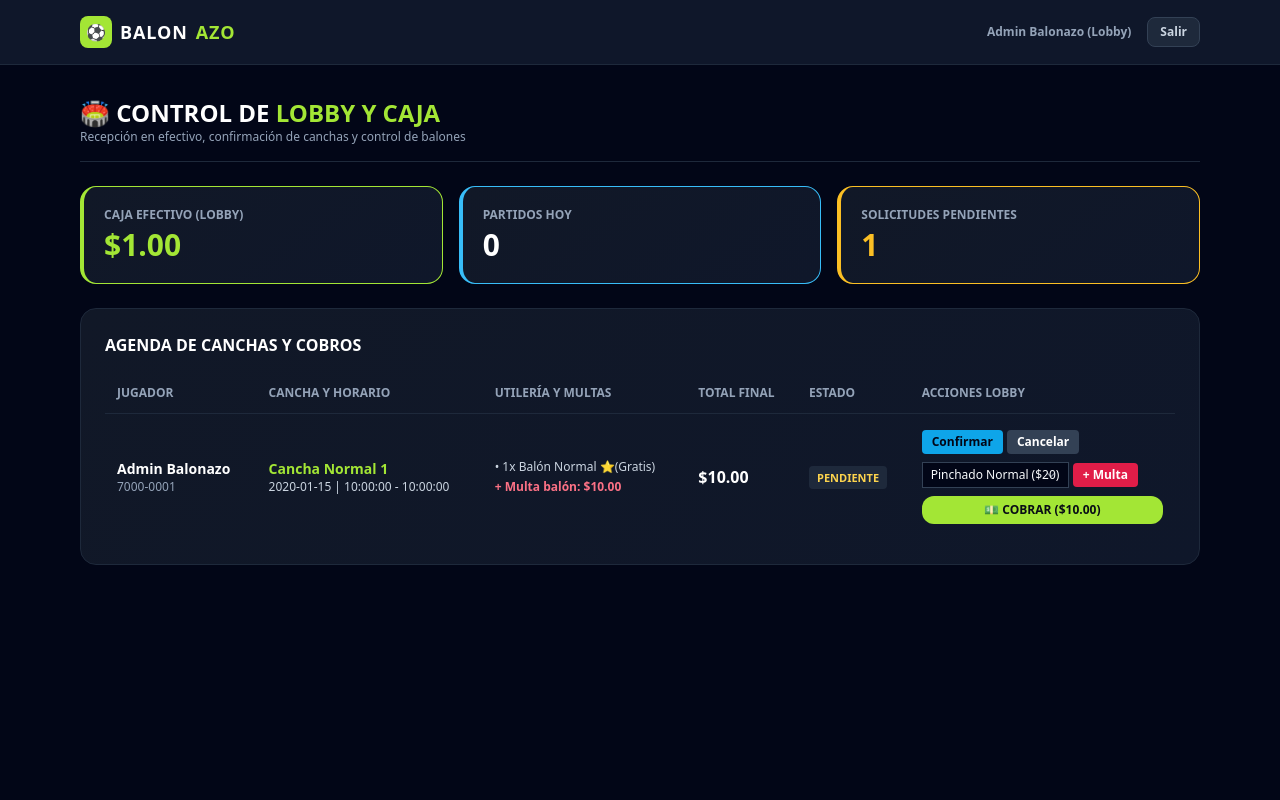
After one commit to SistemaCanchas/Sistema-Gestion-Canchas, a Laravel app: page /lobby in a window 1280 px wide. The commit adds this page. Run offline with Laravel 12, Linux system fonts and the light colour scheme; a user stored in the database is signed in; data comes from the database, SQL or seed files in the repository; tables that the repository leaves empty hold one stand-in row (values such as "Sample post"); style sheets or scripts are compiled from the project's sources; some libraries are stand-ins or nearby versions.

Commit message:
Paso seis pal 10: Vistasssss 1.0

```diff
--- /dev/null
+++ b/app/Http/Controllers/Web/AdminLobbyController.php
@@ -0,0 +1,84 @@
+<?php
+
+namespace App\Http\Controllers\Web;
+
+use App\Http\Controllers\Controller;
+use App\Models\Pago;
+use App\Models\Penalizacion;
+use App\Models\Reservacion;
+use Illuminate\Http\Request;
+
+class AdminLobbyController extends Controller
+{
+    public function index()
+    {
+        $reservaciones = Reservacion::with(['cliente', 'cancha', 'equipamientos.equipamiento', 'pago', 'penalizaciones'])
+            ->orderByDesc('fecha')
+            ->orderBy('hora_inicio')
+            ->get();
+
+        $ingresosTotales = Pago::sum('monto');
+        $reservasHoy = Reservacion::whereDate('fecha', today())->count();
+        $pendientes = Reservacion::where('estado', 'pendiente')->count();
+
+        return view('admin.lobby', compact('reservaciones', 'ingresosTotales', 'reservasHoy', 'pendientes'));
+    }
+
+    public function confirmar($id)
+    {
+        $reserva = Reservacion::findOrFail($id);
+        $reserva->update(['estado' => 'confirmada']);
+        return back()->with('exito', "Reservación #{$reserva->id} confirmada.");
+    }
+
+    public function cancelar($id)
+    {
+        $reserva = Reservacion::findOrFail($id);
+        $reserva->update(['estado' => 'cancelada']);
+        return back()->with('exito', "Reservación #{$reserva->id} cancelada.");
+    }
+
+    public function penalizar(Request $request, $id)
+    {
+        $request->validate(['tipo_balon' => 'required|in:balon_normal,balon_ac']);
+        $reserva = Reservacion::findOrFail($id);
+        $multa = $request->tipo_balon === 'balon_ac' ? 30.00 : 20.00;
+
+        Penalizacion::create([
+            'reservacion_id' => $reserva->id,
+            'tipo_balon' => $request->tipo_balon,
+            'monto_multa' => $multa,
+            'descripcion' => 'Balón pinchado durante el partido',
+            'pagada' => false,
+        ]);
+
+        $nuevoTotalMultas = $reserva->total_penalizaciones + $multa;
+        $reserva->update([
+            'total_penalizaciones' => $nuevoTotalMultas,
+            'total_final' => $reserva->subtotal_cancha + $reserva->subtotal_equipo + $nuevoTotalMultas,
+        ]);
+
+        return back()->with('exito', "Multa de $$multa agregada por balón pinchado.");
+    }
+
+    public function cobrar($id)
+    {
+        $reserva = Reservacion::findOrFail($id);
+
+        if ($reserva->estado === 'pagada') {
+            return back()->with('error', 'Esta reservación ya fue pagada.');
+        }
+
+        Pago::create([
+            'reservacion_id' => $reserva->id,
+            'monto' => $reserva->total_final,
+            'metodo_pago' => 'efectivo_lobby',
+            'notas_cobro' => 'Pagado en efectivo en el lobby',
+        ]);
+
+        $reserva->penalizaciones()->update(['pagada' => true]);
+        $reserva->update(['estado' => 'pagada']);
+
+        return back()->with('exito', "¡Pago en efectivo de \${$reserva->total_final} registrado en el lobby!");
+    }
+}
--- /dev/null
+++ b/public/css/balonazo.css
@@ -0,0 +1,75 @@
+body {
+    background-color: #090d16 !important;
+    color: #f1f5f9 !important;
+}
+
+.tarjeta-estadio {
+    background: linear-gradient(145deg, #111827, #0f172a);
+    border: 1px solid #1e293b;
+    border-radius: 1rem;
+}
+
+.tarjeta-cancha:hover {
+    border-color: #a3e635;
+    transform: translateY(-2px);
+    transition: all 0.2s ease;
+}
+
+.btn-neon {
+    background-color: #a3e635 !important;
+    color: #090d16 !important;
+    font-weight: 900 !important;
+    border-radius: 0.75rem;
+    transition: all 0.2s ease;
+}
+
+.btn-neon:hover {
+    background-color: #bef264 !important;
+}
+
+input[type="email"],
+input[type="password"],
+input[type="text"] {
+    background-color: #020617 !important;
+    border-color: #334155 !important;
+    color: #f8fafc !important;
+}
+
+label,
+span.text-gray-600 {
+    color: #cbd5e1 !important;
+}
+
+button[type="submit"].inline-flex {
+    background-color: #a3e635 !important;
+    color: #090d16 !important;
+    font-weight: 800 !important;
+}
+
+.max-w-md {
+    max-width: 420px !important;
+    width: 100% !important;
+    margin: 0 auto !important;
+    background-color: #111827 !important;
+    border: 1px solid #1e293b !important;
+    border-radius: 1rem !important;
+    padding: 2rem !important;
+}
+
+input[type="email"],
+input[type="password"],
+input[type="text"],
+input[type="date"],
+input[type="time"],
+input[type="number"],
+select {
+    background-color: #020617 !important;
+    border-color: #334155 !important;
+    color: #f8fafc !important;
+}
+
+ul.text-red-600 li,
+.text-red-600 {
+    color: #fb7185 !important;
+    font-weight: bold !important;
+}
--- /dev/null
+++ b/resources/views/admin/lobby.blade.php
@@ -0,0 +1,15 @@
+<x-app-layout>
+    <div class="max-w-6xl mx-auto py-8 px-4 space-y-6">
+        <div class="border-b border-slate-800 pb-4">
+            <h1 class="text-2xl font-black uppercase text-white">🏟️ Control de <span class="text-lime-400">Lobby y Caja</span></h1>
+            <p class="text-xs text-slate-400">Recepción en efectivo, confirmación de canchas y control de balones</p>
+        </div>
+
+        @if(session('exito'))
+            <div class="bg-lime-400/10 border border-lime-400 text-lime-300 p-4 rounded-xl text-sm font-bold">✅ {{ session('exito') }}</div>
+        @endif
+
+        @include('admin.partes.metricas')
+        @include('admin.partes.tabla')
+    </div>
+</x-app-layout>
--- /dev/null
+++ b/resources/views/admin/partes/metricas.blade.php
@@ -0,0 +1,14 @@
+<div class="grid grid-cols-1 md:grid-cols-3 gap-4">
+    <div class="tarjeta-estadio p-5 border-l-4 border-lime-400">
+        <p class="text-xs uppercase text-slate-400 font-bold">Caja Efectivo (Lobby)</p>
+        <p class="text-3xl font-black text-lime-400 mt-1">${{ number_format($ingresosTotales, 2) }}</p>
+    </div>
+    <div class="tarjeta-estadio p-5 border-l-4 border-sky-400">
+        <p class="text-xs uppercase text-slate-400 font-bold">Partidos Hoy</p>
+        <p class="text-3xl font-black text-white mt-1">{{ $reservasHoy }}</p>
+    </div>
+    <div class="tarjeta-estadio p-5 border-l-4 border-amber-400">
+        <p class="text-xs uppercase text-slate-400 font-bold">Solicitudes Pendientes</p>
+        <p class="text-3xl font-black text-amber-400 mt-1">{{ $pendientes }}</p>
+    </div>
+</div>
--- /dev/null
+++ b/resources/views/admin/partes/tabla.blade.php
@@ -0,0 +1,77 @@
+<div class="tarjeta-estadio p-6">
+    <h3 class="text-base font-black uppercase text-white mb-4">Agenda de Canchas y Cobros</h3>
+    <div class="overflow-x-auto">
+        <table class="min-w-full text-sm text-left">
+            <thead class="text-xs uppercase text-slate-400 border-b border-slate-800">
+                <tr>
+                    <th class="px-3 py-3">Jugador</th>
+                    <th class="px-3 py-3">Cancha y Horario</th>
+                    <th class="px-3 py-3">Utilería y Multas</th>
+                    <th class="px-3 py-3">Total Final</th>
+                    <th class="px-3 py-3">Estado</th>
+                    <th class="px-3 py-3">Acciones Lobby</th>
+                </tr>
+            </thead>
+            <tbody class="divide-y divide-slate-800">
+                @foreach($reservaciones as $res)
+                    <tr class="hover:bg-slate-900/60">
+                        <td class="px-3 py-4">
+                            <p class="font-bold text-white">{{ $res->cliente->name }}</p>
+                            <p class="text-xs text-slate-400">{{ $res->cliente->telefono ?? $res->cliente->email }}</p>
+                        </td>
+                        <td class="px-3 py-4">
+                            <p class="font-bold text-lime-400">{{ $res->cancha->nombre }}</p>
+                            <p class="text-xs text-slate-300">{{ $res->fecha }} | {{ $res->hora_inicio }} - {{ $res->hora_fin }}</p>
+                        </td>
+                        <td class="px-3 py-4 space-y-1">
+                            @foreach($res->equipamientos as $det)
+                                <span class="block text-xs text-slate-300">• {{ $det->cantidad }}x {{ $det->equipamiento->nombre }} {{ $det->es_cortesia ? '⭐(Gratis)' : '' }}</span>
+                            @endforeach
+                            @if($res->total_penalizaciones > 0)
+                                <span class="block text-xs text-rose-400 font-bold">+ Multa balón: ${{ number_format($res->total_penalizaciones, 2) }}</span>
+                            @endif
+                        </td>
+                        <td class="px-3 py-4 font-black text-base text-white">${{ number_format($res->total_final, 2) }}</td>
+                        <td class="px-3 py-4">
+                            <span class="px-2 py-1 rounded text-[11px] font-black uppercase bg-slate-800 text-amber-300">
+                                {{ $res->estado }}
+                            </span>
+                        </td>
+                        <td class="px-3 py-4 space-y-2">
+                            @if($res->estado === 'pendiente')
+                                <div class="flex gap-1">
+                                    <form action="{{ route('admin.confirmar', $res->id) }}" method="POST">
+                                        @csrf @method('PATCH')
+                                        <button class="bg-sky-500 text-slate-950 px-2.5 py-1 rounded text-xs font-black cursor-pointer">Confirmar</button>
+                                    </form>
+                                    <form action="{{ route('admin.cancelar', $res->id) }}" method="POST">
+                                        @csrf @method('PATCH')
+                                        <button class="bg-slate-700 text-white px-2.5 py-1 rounded text-xs font-bold cursor-pointer">Cancelar</button>
+                                    </form>
+                                </div>
+                            @endif
+
+                            @if(in_array($res->estado, ['pendiente', 'confirmada']))
+                                <form action="{{ route('admin.penalizar', $res->id) }}" method="POST" class="flex items-center gap-1">
+                                    @csrf
+                                    <select name="tipo_balon" class="text-xs py-1 px-2">
+                                        <option value="balon_normal">Pinchado Normal ($20)</option>
+                                        <option value="balon_ac">Pinchado AC ($30)</option>
+                                    </select>
+                                    <button class="bg-rose-600 text-white px-2.5 py-1 rounded text-xs font-bold cursor-pointer">+ Multa</button>
+                                </form>
+
+                                <form action="{{ route('admin.cobrar', $res->id) }}" method="POST">
+                                    @csrf
+                                    <button class="w-full btn-neon px-3 py-1.5 text-xs uppercase cursor-pointer">
+                                        💵 Cobrar (${{ number_format($res->total_final, 2) }})
+                                    </button>
+                                </form>
+                            @endif
+                        </td>
+                    </tr>
+                @endforeach
+            </tbody>
+        </table>
+    </div>
+</div>
--- a/resources/views/layouts/app.blade.php
+++ b/resources/views/layouts/app.blade.php
@@ -5,7 +5,7 @@
         <meta name="viewport" content="width=device-width, initial-scale=1">
         <meta name="csrf-token" content="{{ csrf_token() }}">
 
-        <title>{{ config('app.name', 'Laravel') }}</title>
+        <title>{{ config('app.name', 'Balonazo') }}</title>
 
         <!-- Fonts -->
         <link rel="preconnect" href="https://fonts.bunny.net">
@@ -13,19 +13,12 @@
 
         <!-- Scripts -->
         @vite(['resources/css/app.css', 'resources/js/app.js'])
+        <script src="https://cdn.tailwindcss.com"></script>
+        <link rel="stylesheet" href="{{ asset('css/balonazo.css') }}">
     </head>
-    <body class="font-sans antialiased">
-        <div class="min-h-screen bg-gray-100">
+    <body class="font-sans antialiased bg-slate-950 text-slate-100">
+        <div class="min-h-screen bg-slate-950">
             @include('layouts.navigation')
-
-            <!-- Page Heading -->
-            @isset($header)
-                <header class="bg-white shadow">
-                    <div class="max-w-7xl mx-auto py-6 px-4 sm:px-6 lg:px-8">
-                        {{ $header }}
-                    </div>
-                </header>
-            @endisset
 
             <!-- Page Content -->
             <main>
--- a/resources/views/layouts/navigation.blade.php
+++ b/resources/views/layouts/navigation.blade.php
@@ -1,100 +1,23 @@
-<nav x-data="{ open: false }" class="bg-white border-b border-gray-100">
-    <!-- Primary Navigation Menu -->
-    <div class="max-w-7xl mx-auto px-4 sm:px-6 lg:px-8">
-        <div class="flex justify-between h-16">
-            <div class="flex">
-                <!-- Logo -->
-                <div class="shrink-0 flex items-center">
-                    <a href="{{ route('dashboard') }}">
-                        <x-application-logo class="block h-9 w-auto fill-current text-gray-800" />
-                    </a>
-                </div>
+<nav class="bg-slate-900 border-b border-slate-800">
+    <div class="max-w-6xl mx-auto px-4 h-16 flex justify-between items-center">
+        <!-- Logo Balonazo -->
+        <a href="{{ route('dashboard') }}" class="flex items-center gap-2 font-black text-lg tracking-wider text-white uppercase">
+            <span class="bg-lime-400 text-slate-950 w-8 h-8 rounded-lg flex items-center justify-center text-base">⚽</span>
+            BALON<span class="text-lime-400">AZO</span>
+        </a>
 
-                <!-- Navigation Links -->
-                <div class="hidden space-x-8 sm:-my-px sm:ms-10 sm:flex">
-                    <x-nav-link :href="route('dashboard')" :active="request()->routeIs('dashboard')">
-                        {{ __('Dashboard') }}
-                    </x-nav-link>
-                </div>
-            </div>
+        <!-- Usuario y Cerrar Sesión -->
+        <div class="flex items-center gap-4">
+            <span class="hidden sm:inline text-xs text-slate-400 font-semibold">
+                {{ Auth::user()->name }} ({{ Auth::user()->esAdmin() ? 'Lobby' : 'Jugador' }})
+            </span>
 
-            <!-- Settings Dropdown -->
-            <div class="hidden sm:flex sm:items-center sm:ms-6">
-                <x-dropdown align="right" width="48">
-                    <x-slot name="trigger">
-                        <button class="inline-flex items-center px-3 py-2 border border-transparent text-sm leading-4 font-medium rounded-md text-gray-500 bg-white hover:text-gray-700 focus:outline-none transition ease-in-out duration-150">
-                            <div>{{ Auth::user()->name }}</div>
-
-                            <div class="ms-1">
-                                <svg class="fill-current h-4 w-4" xmlns="http://www.w3.org/2000/svg" viewBox="0 0 20 20">
-                                    <path fill-rule="evenodd" d="M5.293 7.293a1 1 0 011.414 0L10 10.586l3.293-3.293a1 1 0 111.414 1.414l-4 4a1 1 0 01-1.414 0l-4-4a1 1 0 010-1.414z" clip-rule="evenodd" />
-                                </svg>
-                            </div>
-                        </button>
-                    </x-slot>
-
-                    <x-slot name="content">
-                        <x-dropdown-link :href="route('profile.edit')">
-                            {{ __('Profile') }}
-                        </x-dropdown-link>
-
-                        <!-- Authentication -->
-                        <form method="POST" action="{{ route('logout') }}">
-                            @csrf
-
-                            <x-dropdown-link :href="route('logout')"
-                                    onclick="event.preventDefault();
-                                                this.closest('form').submit();">
-                                {{ __('Log Out') }}
-                            </x-dropdown-link>
-                        </form>
-                    </x-slot>
-                </x-dropdown>
-            </div>
-
-            <!-- Hamburger -->
-            <div class="-me-2 flex items-center sm:hidden">
-                <button @click="open = ! open" class="inline-flex items-center justify-center p-2 rounded-md text-gray-400 hover:text-gray-500 hover:bg-gray-100 focus:outline-none focus:bg-gray-100 focus:text-gray-500 transition duration-150 ease-in-out">
-                    <svg class="h-6 w-6" stroke="currentColor" fill="none" viewBox="0 0 24 24">
-                        <path :class="{'hidden': open, 'inline-flex': ! open }" class="inline-flex" stroke-linecap="round" stroke-linejoin="round" stroke-width="2" d="M4 6h16M4 12h16M4 18h16" />
-                        <path :class="{'hidden': ! open, 'inline-flex': open }" class="hidden" stroke-linecap="round" stroke-linejoin="round" stroke-width="2" d="M6 18L18 6M6 6l12 12" />
-                    </svg>
+            <form method="POST" action="{{ route('logout') }}">
+                @csrf
+                <button type="submit" class="bg-slate-800 hover:bg-rose-500/20 hover:text-rose-400 text-slate-300 border border-slate-700 px-3 py-1.5 rounded-lg text-xs font-bold transition cursor-pointer">
+                    Salir
                 </button>
-            </div>
-        </div>
-    </div>
-
-    <!-- Responsive Navigation Menu -->
-    <div :class="{'block': open, 'hidden': ! open}" class="hidden sm:hidden">
-        <div class="pt-2 pb-3 space-y-1">
-            <x-responsive-nav-link :href="route('dashboard')" :active="request()->routeIs('dashboard')">
-                {{ __('Dashboard') }}
-            </x-responsive-nav-link>
-        </div>
-
-        <!-- Responsive Settings Options -->
-        <div class="pt-4 pb-1 border-t border-gray-200">
-            <div class="px-4">
-                <div class="font-medium text-base text-gray-800">{{ Auth::user()->name }}</div>
-                <div class="font-medium text-sm text-gray-500">{{ Auth::user()->email }}</div>
-            </div>
-
-            <div class="mt-3 space-y-1">
-                <x-responsive-nav-link :href="route('profile.edit')">
-                    {{ __('Profile') }}
-                </x-responsive-nav-link>
-
-                <!-- Authentication -->
-                <form method="POST" action="{{ route('logout') }}">
-                    @csrf
-
-                    <x-responsive-nav-link :href="route('logout')"
-                            onclick="event.preventDefault();
-                                        this.closest('form').submit();">
-                        {{ __('Log Out') }}
-                    </x-responsive-nav-link>
-                </form>
-            </div>
+            </form>
         </div>
     </div>
 </nav>
--- a/routes/web.php
+++ b/routes/web.php
@@ -1,20 +1,39 @@
 <?php
 
 use App\Http\Controllers\ProfileController;
+use App\Http\Controllers\Web\AdminLobbyController;
+use App\Http\Controllers\Web\JugadorController;
 use Illuminate\Support\Facades\Route;
 
 Route::get('/', function () {
-    return view('welcome');
+    return redirect()->route('login');
 });
 
+// Redirección inteligente según el rol después de iniciar sesión
 Route::get('/dashboard', function () {
-    return view('dashboard');
-})->middleware(['auth', 'verified'])->name('dashboard');
+    if (auth()->user()->esAdmin()) {
+        return redirect()->route('admin.lobby');
+    }
+    return redirect()->route('jugador.panel');
+})->middleware(['auth'])->name('dashboard');
 
-Route::middleware('auth')->group(function () {
+// Rutas del Jugador (Cliente)
+Route::middleware(['auth'])->group(function () {
+    Route::get('/reservar', [JugadorController::class, 'index'])->name('jugador.panel');
+    Route::post('/reservar', [JugadorController::class, 'reservar'])->name('jugador.reservar');
+
     Route::get('/profile', [ProfileController::class, 'edit'])->name('profile.edit');
     Route::patch('/profile', [ProfileController::class, 'update'])->name('profile.update');
     Route::delete('/profile', [ProfileController::class, 'destroy'])->name('profile.destroy');
 });
 
+// Rutas del Recepcionista / Administrador del Lobby
+Route::middleware(['auth', 'admin'])->prefix('lobby')->group(function () {
+    Route::get('/', [AdminLobbyController::class, 'index'])->name('admin.lobby');
+    Route::patch('/reservas/{id}/confirmar', [AdminLobbyController::class, 'confirmar'])->name('admin.confirmar');
+    Route::patch('/reservas/{id}/cancelar', [AdminLobbyController::class, 'cancelar'])->name('admin.cancelar');
+    Route::post('/reservas/{id}/penalizar', [AdminLobbyController::class, 'penalizar'])->name('admin.penalizar');
+    Route::post('/reservas/{id}/cobrar', [AdminLobbyController::class, 'cobrar'])->name('admin.cobrar');
+});
+
 require __DIR__.'/auth.php';
```
Also changed, not shown: app/Http/Controllers/Web/JugadorController.php (added, +115 -0 lines), resources/views/jugador/panel.blade.php (added, +26 -0 lines), resources/views/jugador/partes/canchas.blade.php (added, +36 -0 lines), resources/views/jugador/partes/equipo.blade.php (added, +20 -0 lines), resources/views/jugador/partes/historial.blade.php (added, +37 -0 lines), resources/views/layouts/guest.blade.php (+11 -12 lines).
